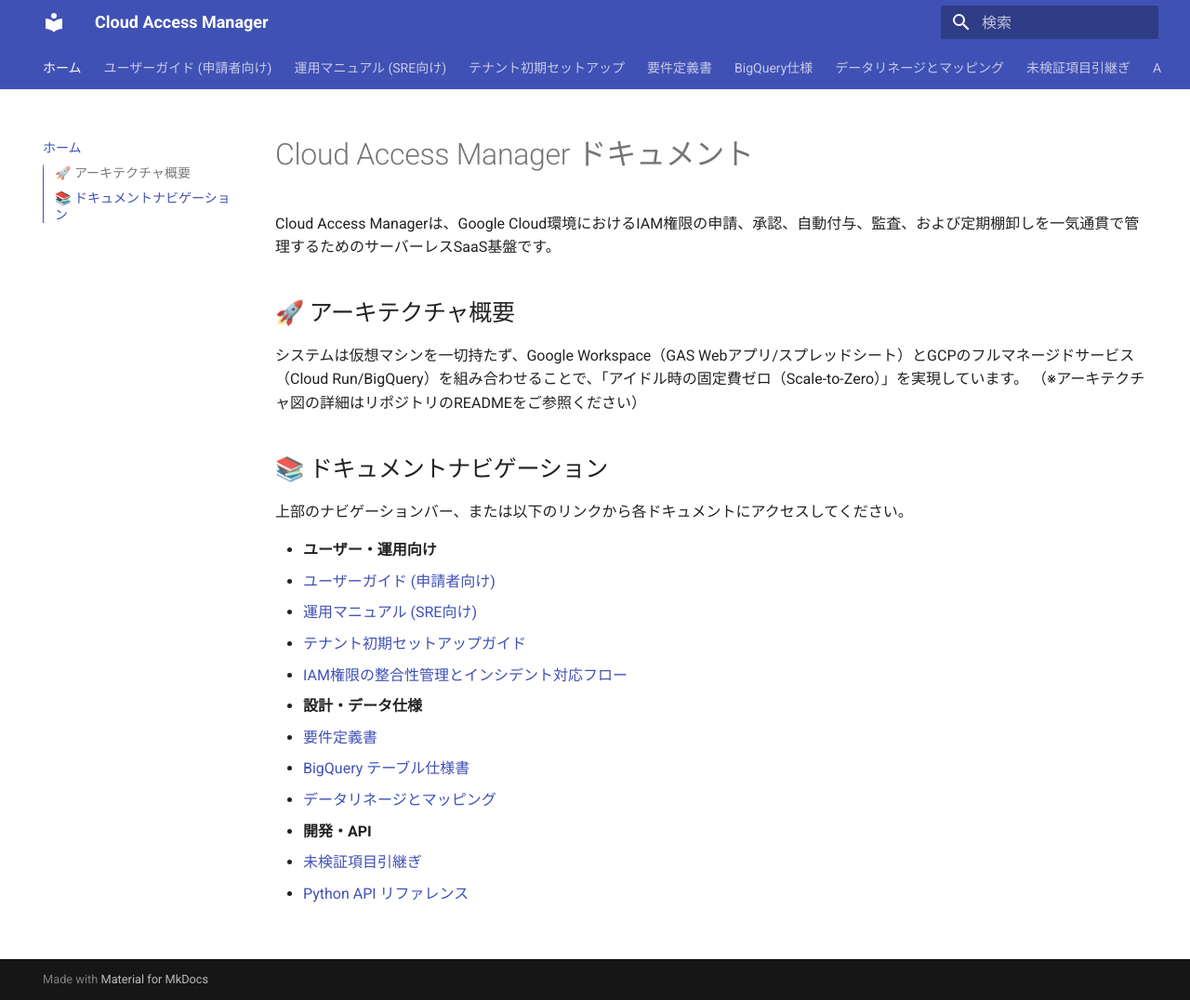
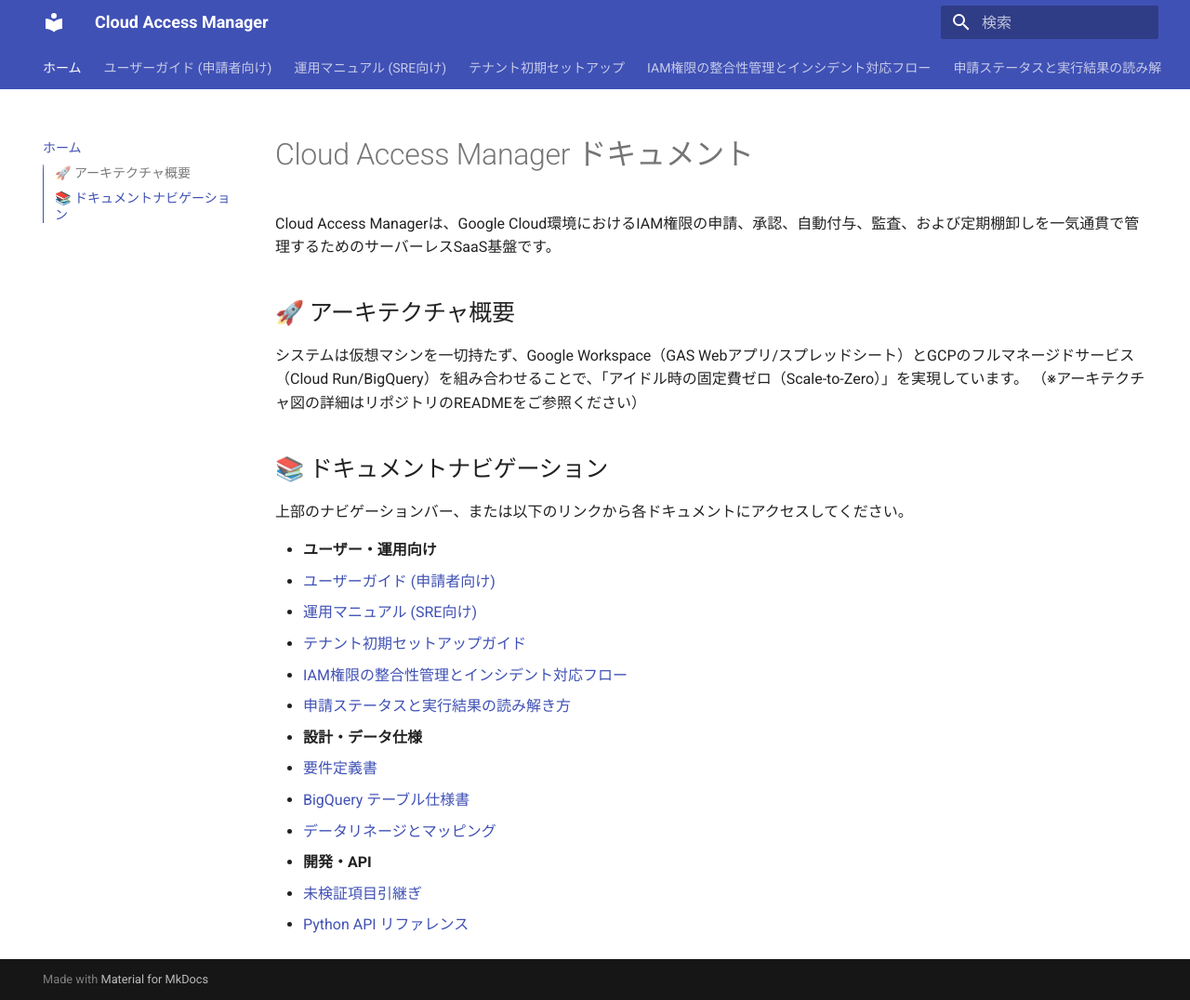
Before and after one commit to ea-Mitsuoka/cloud-access-manager, an MkDocs documentation site: the page built from docs/index.md, in a window 1280 px wide and 1076 px high. Shown: the whole window at 93% size. Built offline with MkDocs 1.6.1 and Material for MkDocs 9.7.7, drawn with Linux system fonts in a browser that asks for light colours.

Commit message:
docs: minor documentation fixes

```diff
--- a/docs/index.md
+++ b/docs/index.md
@@ -16,6 +16,7 @@
   - [運用マニュアル (SRE向け)](operation/operations-runbook.md)
   - [テナント初期セットアップガイド](customer/tenant-workspace-setup-guide.md)
   - [IAM権限の整合性管理とインシデント対応フロー](operation/iam-reconciliation-and-incident-flow.md)
+  - [申請ステータスと実行結果の読み解き方](operation/execution-status-guide.md)
 - **設計・データ仕様**
   - [要件定義書](design/requirements.md)
   - [BigQuery テーブル仕様書](design/bigquery_tables.md)
--- a/mkdocs.yml
+++ b/mkdocs.yml
@@ -26,6 +26,8 @@
   - ユーザーガイド (申請者向け): operation/user-guide.md
   - 運用マニュアル (SRE向け): operation/operations-runbook.md
   - テナント初期セットアップ: customer/tenant-workspace-setup-guide.md
+  - IAM権限の整合性管理とインシデント対応フロー: operation/iam-reconciliation-and-incident-flow.md
+  - 申請ステータスと実行結果の読み解き方: operation/execution-status-guide.md
   - 要件定義書: design/requirements.md
   - BigQuery仕様: design/bigquery_tables.md
   - データリネージとマッピング: design/data_lineage_and_mapping.md
```
